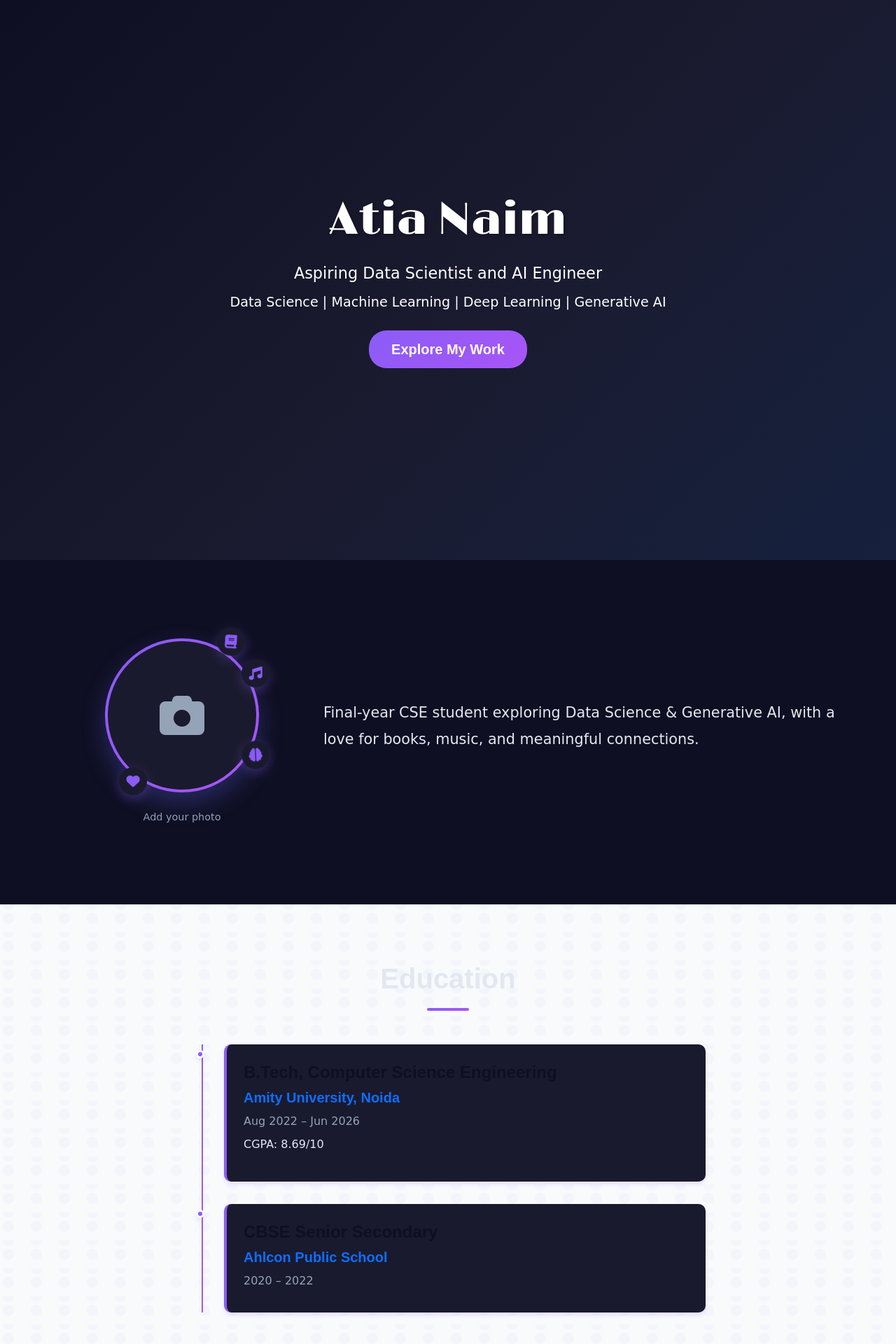
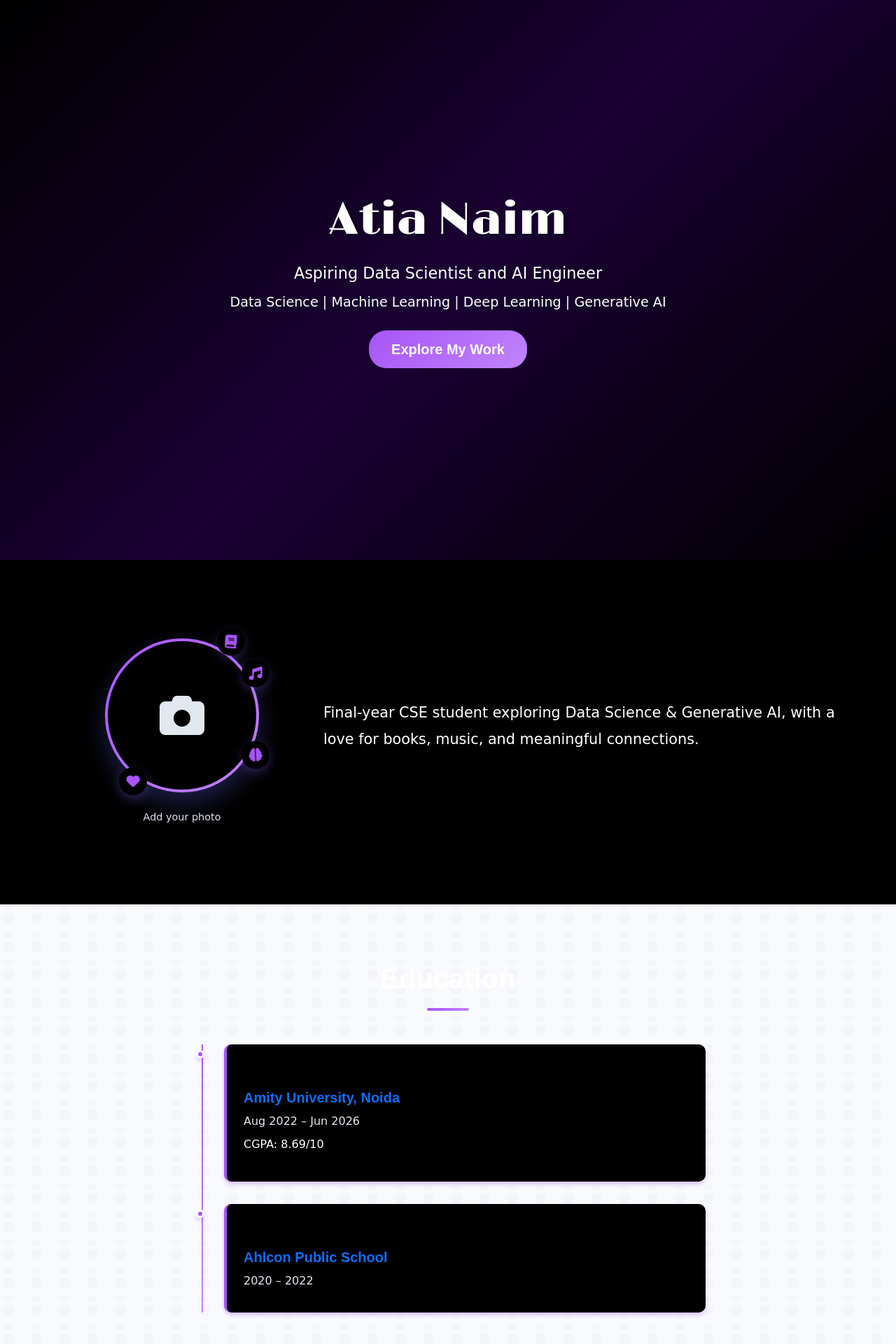
Before and after one commit to AN160404/Portfolio, a Flask app: page / in a window 1280 px wide. Shown: the top 1920 px of the page at 70% size. Run offline with Flask 3, Linux system fonts and the light colour scheme; some web fonts are replaced.

Commit message:
Update website styling to use a dark theme with purple accents
Modify CSS variables and styles in `static/css/style.css` to implement a dark mode color scheme with primary purple and white text.

Replit-Commit-Author: Agent
Replit-Commit-Session-Id: 9e8af417-ac28-4656-97fb-dcbb6030e0f3
Replit-Commit-Checkpoint-Type: full_checkpoint
Replit-Commit-Screenshot-Url: https://storage.googleapis.com/screenshot-production-us-central1/7c142131-cc89-44be-bf0f-5e173cdb7548/9e8af417-ac28-4656-97fb-dcbb6030e0f3/uh7mXi1

```diff
--- a/static/css/style.css
+++ b/static/css/style.css
@@ -1,20 +1,20 @@
 /* Custom CSS for Atia Naim Portfolio */
 
 :root {
-    --primary-color: #8b5cf6;
-    --secondary-color: #a855f7;
-    --accent-color: #c084fc;
-    --dark-color: #0f0f23;
-    --light-color: #1a1a2e;
-    --text-dark: #e2e8f0;
-    --text-light: #94a3b8;
-    --gradient-1: linear-gradient(135deg, #8b5cf6 0%, #a855f7 100%);
-    --gradient-2: linear-gradient(135deg, #6366f1 0%, #8b5cf6 100%);
-    --gradient-3: linear-gradient(135deg, #a855f7 0%, #c084fc 100%);
-    --shadow-sm: 0 1px 2px 0 rgba(139, 92, 246, 0.1);
-    --shadow-md: 0 4px 6px -1px rgba(139, 92, 246, 0.2);
-    --shadow-lg: 0 10px 15px -3px rgba(139, 92, 246, 0.3);
-    --shadow-xl: 0 20px 25px -5px rgba(139, 92, 246, 0.4);
+    --primary-color: #a855f7;
+    --secondary-color: #c084fc;
+    --accent-color: #e879f9;
+    --dark-color: #000000;
+    --light-color: #111111;
+    --text-dark: #ffffff;
+    --text-light: #e2e8f0;
+    --gradient-1: linear-gradient(135deg, #a855f7 0%, #c084fc 100%);
+    --gradient-2: linear-gradient(135deg, #8b5cf6 0%, #a855f7 100%);
+    --gradient-3: linear-gradient(135deg, #c084fc 0%, #e879f9 100%);
+    --shadow-sm: 0 1px 2px 0 rgba(168, 85, 247, 0.3);
+    --shadow-md: 0 4px 6px -1px rgba(168, 85, 247, 0.4);
+    --shadow-lg: 0 10px 15px -3px rgba(168, 85, 247, 0.5);
+    --shadow-xl: 0 20px 25px -5px rgba(168, 85, 247, 0.6);
 }
 
 * {
@@ -26,8 +26,8 @@
 body {
     font-family: 'Happy Monkey', cursive;
     line-height: 1.6;
-    color: #e2e8f0;
-    background-color: #0f0f23;
+    color: #ffffff;
+    background-color: #000000;
 }
 
 /* Typography */
@@ -41,7 +41,7 @@ h1, h2, h3, h4, h5, h6 {
     font-family: 'Tomorrow', sans-serif;
     font-size: 2.5rem;
     font-weight: 700;
-    color: var(--text-dark);
+    color: #ffffff;
     margin-bottom: 1rem;
 }
 
@@ -115,7 +115,7 @@ h1, h2, h3, h4, h5, h6 {
 /* Hero Section */
 .hero-section {
     min-height: 100vh;
-    background: linear-gradient(135deg, #0f0f23 0%, #1a1a2e 50%, #16213e 100%);
+    background: linear-gradient(135deg, #000000 0%, #1a0033 50%, #000000 100%);
     position: relative;
     display: flex;
     align-items: center;
@@ -279,7 +279,7 @@ h1, h2, h3, h4, h5, h6 {
 .photo-placeholder {
     width: 100%;
     height: 100%;
-    background: var(--light-color);
+    background: #000000;
     border-radius: 50%;
     display: flex;
     align-items: center;
@@ -312,7 +312,7 @@ h1, h2, h3, h4, h5, h6 {
     position: absolute;
     width: 40px;
     height: 40px;
-    background: var(--light-color);
+    background: #000000;
     border-radius: 50%;
     display: flex;
     align-items: center;
@@ -385,7 +385,7 @@ h1, h2, h3, h4, h5, h6 {
 .about-content .lead {
     font-size: 1.3rem;
     line-height: 1.8;
-    color: var(--text-dark);
+    color: #ffffff;
     font-weight: 400;
 }
 
@@ -423,7 +423,7 @@ h1, h2, h3, h4, h5, h6 {
 }
 
 .timeline-content {
-    background: var(--light-color);
+    background: #000000;
     padding: 1.5rem;
     border-radius: 10px;
     box-shadow: var(--shadow-md);
@@ -450,12 +450,12 @@ h1, h2, h3, h4, h5, h6 {
 
 /* Project Cards */
 .project-card {
-    background: var(--light-color);
+    background: #000000;
     border-radius: 15px;
     padding: 2rem;
     box-shadow: var(--shadow-md);
     transition: all 0.3s ease;
-    border: 1px solid rgba(139, 92, 246, 0.3);
+    border: 2px solid var(--primary-color);
     height: 100%;
 }
 
@@ -503,7 +503,7 @@ h1, h2, h3, h4, h5, h6 {
 
 /* Skills */
 .skill-category {
-    background: var(--light-color);
+    background: #000000;
     padding: 2rem;
     border-radius: 15px;
     box-shadow: var(--shadow-md);
@@ -549,7 +549,7 @@ h1, h2, h3, h4, h5, h6 {
 
 /* Achievement Cards */
 .achievement-card {
-    background: var(--light-color);
+    background: #000000;
     padding: 2rem;
     border-radius: 15px;
     box-shadow: var(--shadow-md);
@@ -586,7 +586,7 @@ h1, h2, h3, h4, h5, h6 {
 
 /* Publication Cards */
 .publication-card {
-    background: var(--light-color);
+    background: #000000;
     padding: 2rem;
     border-radius: 15px;
     box-shadow: var(--shadow-md);
@@ -630,7 +630,7 @@ h1, h2, h3, h4, h5, h6 {
 
 /* Certification Cards */
 .cert-card {
-    background: var(--light-color);
+    background: #000000;
     padding: 1.5rem;
     border-radius: 15px;
     box-shadow: var(--shadow-md);
```
